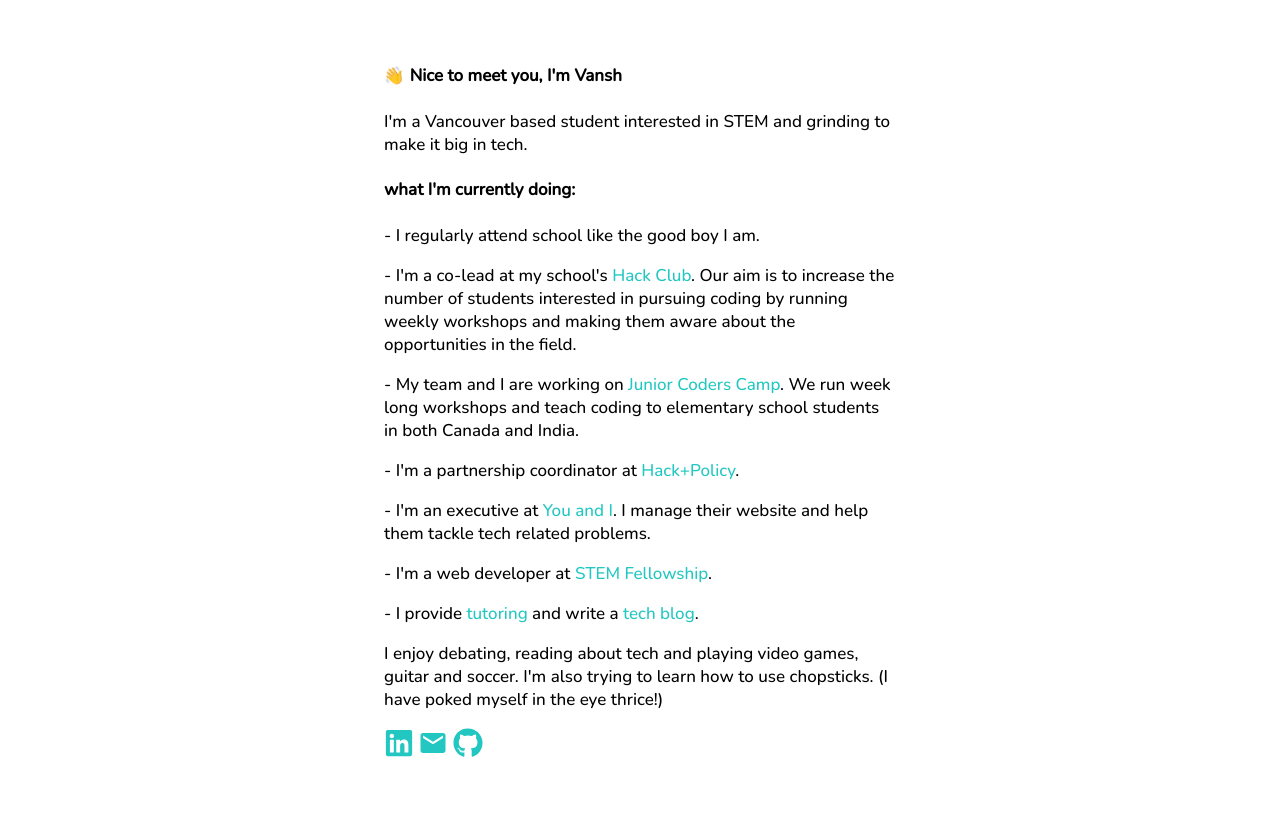
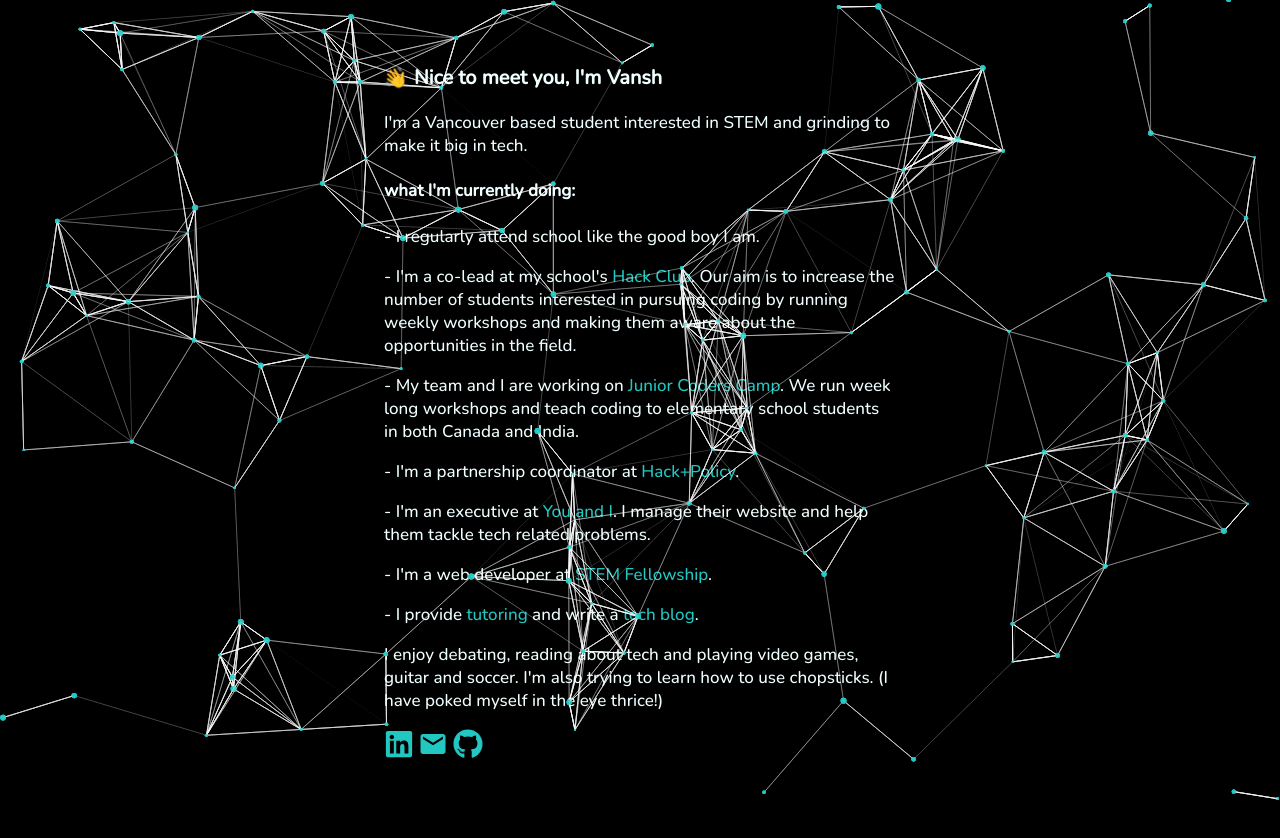
Before and after one commit to VanshBhandari/website, a React (Create React App) app: page / in a window 1280 px wide. Shown: the top 838 px of the page. Built offline with nearby package versions, Linux system fonts and the light colour scheme.

Commit message:
bg commit

```diff
--- a/package.json
+++ b/package.json
@@ -13,6 +13,7 @@
     "react-dom": "^17.0.2",
     "react-icons": "^4.3.1",
     "react-scripts": "5.0.0",
+    "react-tsparticles": "^1.42.3",
     "save-dev": "^0.0.1-security",
     "web-vitals": "^2.1.4"
   },
--- a/src/App.js
+++ b/src/App.js
@@ -1,11 +1,13 @@
 import { FaLinkedin } from 'react-icons/fa'
 import { FaGithub } from 'react-icons/fa'
 import { MdEmail } from 'react-icons/md'
+import ParticleBackground from './ParticleBackground';
 
 function App() {
   return (
-    <div className="container">
-      <h4 id="greeting"><span class="wave"> 👋</span> Nice to meet you, I'm Vansh</h4>
+    <div>
+      <ParticleBackground />
+      <h3><span class="wave"> 👋</span> Nice to meet you, I'm Vansh</h3>
       <article>I'm a Vancouver based student interested in STEM and grinding to make it big in tech.</article>
       <h4>what I'm currently doing: </h4>
       <p>- I regularly attend school like the good boy I am. </p>
--- /dev/null
+++ b/src/ParticleBackground.js
@@ -0,0 +1,117 @@
+import React from "react";
+import Particles from "react-tsparticles";
+
+export default function ParticleBackground() {
+    return (
+        <Particles params={{
+            particles: {
+              number: {
+                value: 100,
+                density: {
+                  enable: true,
+                  value_area: 800
+                }
+              },
+              color: {
+                value: "#22C7C1"
+              },
+              shape: {
+                type: "circle",
+                stroke: {
+                  width: 0,
+                  color: "#000000"
+                },
+                polygon: {
+                  nb_sides: 5
+                },
+                image: {
+                  src: "img/github.svg",
+                  width: 100,
+                  height: 100
+                }
+              },
+              opacity: {
+                value: 0.75,
+                random: false,
+                anim: {
+                  enable: false,
+                  speed: 1,
+                  opacity_min: 0.1,
+                  sync: false
+                }
+              },
+              size: {
+                value: 3,
+                random: true,
+                anim: {
+                  enable: false,
+                  speed: 40,
+                  size_min: 0.1,
+                  sync: false
+                }
+              },
+              line_linked: {
+                enable: true,
+                distance: 150,
+                color: "#ffffff",
+                opacity: 0.4,
+                width: 1
+              },
+              move: {
+                enable: true,
+                speed: 3,
+                direction: "none",
+                random: false,
+                straight: false,
+                out_mode: "out",
+                bounce: false,
+                attract: {
+                  enable: false,
+                  rotateX: 600,
+                  rotateY: 1200
+                }
+              }
+            },
+            interactivity: {
+              detect_on: "canvas",
+              events: {
+                onhover: {
+                  enable: true,
+                  mode: "repulse"
+                },
+                onclick: {
+                  enable: true,
+                  mode: "push"
+                },
+                resize: true
+              },
+              modes: {
+                grab: {
+                  distance: 400,
+                  line_linked: {
+                    opacity: 1
+                  }
+                },
+                bubble: {
+                  distance: 400,
+                  size: 40,
+                  duration: 2,
+                  opacity: 8,
+                  speed: 3
+                },
+                repulse: {
+                  distance: 200,
+                  duration: 0.4
+                },
+                push: {
+                  particles_nb: 4
+                },
+                remove: {
+                  particles_nb: 2
+                }
+              }
+            },
+            retina_detect: true
+          }}></Particles>
+    );
+}
--- a/src/index.css
+++ b/src/index.css
@@ -6,7 +6,9 @@
 	margin-left: 30%;
 	margin-right: 30%;
 	margin-top: 5%;
-	margin-bottom: 10%
+	margin-bottom: 10%;
+  background-color: black;
+  color: azure;
 }
 
 a {
```
Also changed, not shown: 1 other file (tests, documents, lock files or other folders).
